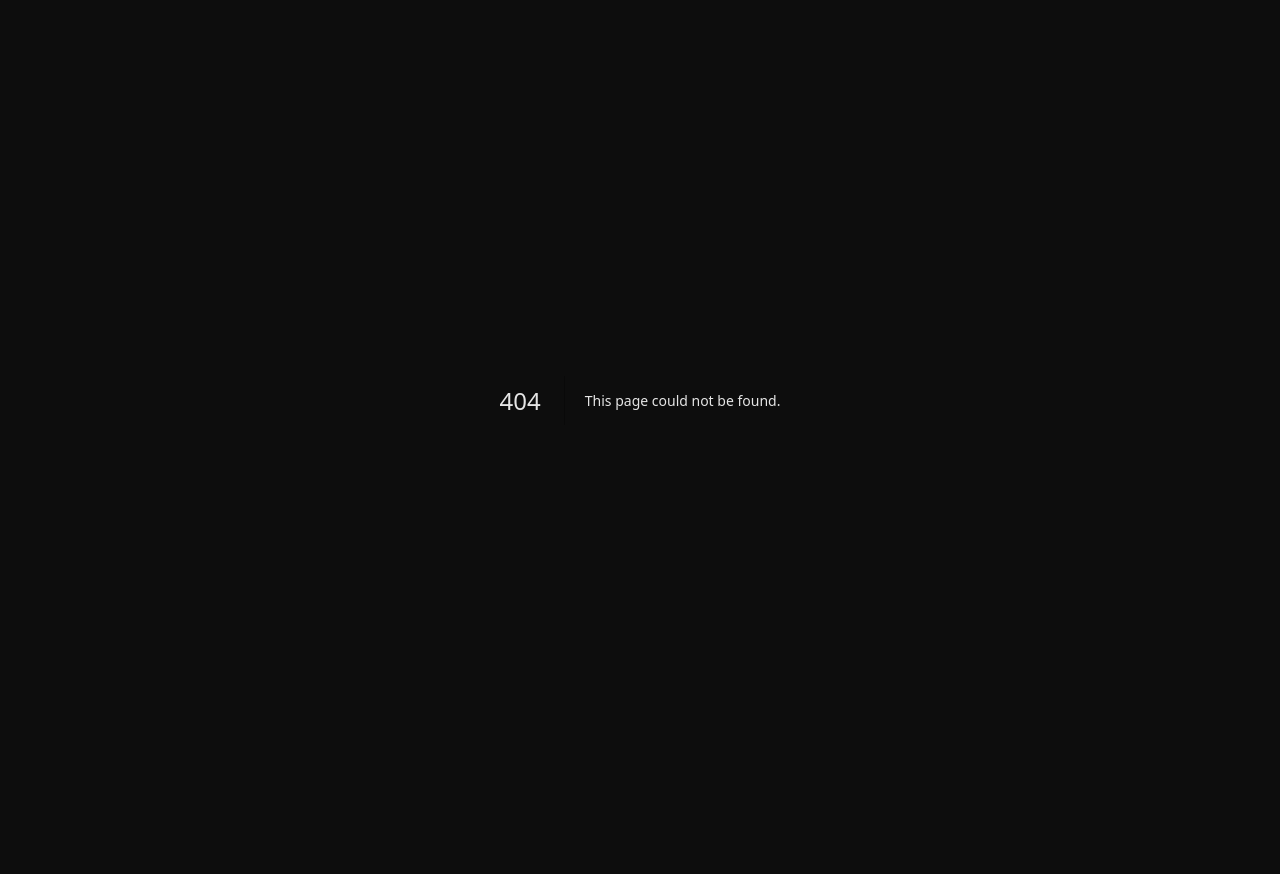
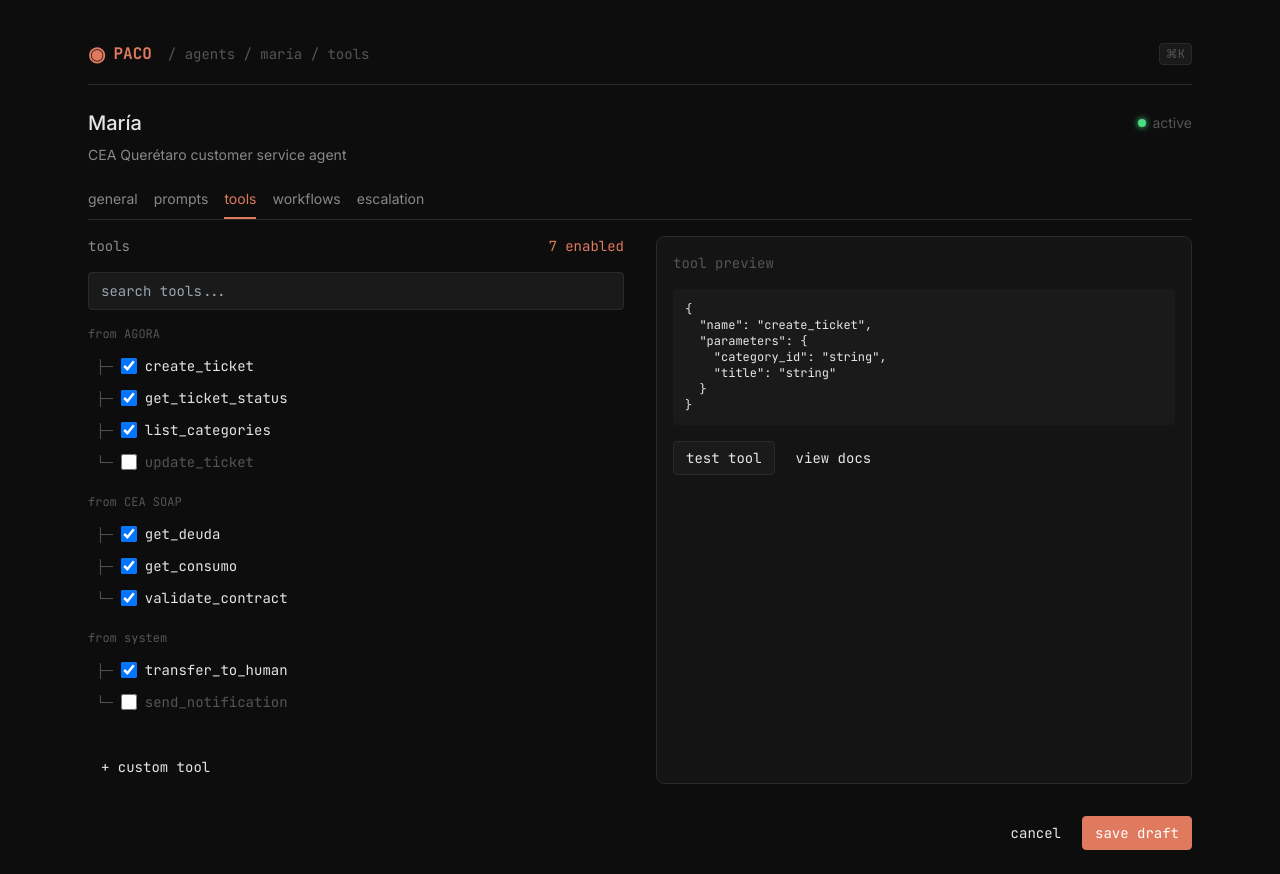
Before and after one commit to fcamachol/paco, a Next.js app: page /agents/1/configure in a window 1280 px wide. Before the commit this address had no page. Before the commit the page ends 800 px from the top, so only its background shows below. Built offline with nearby package versions, Linux system fonts and the light colour scheme.

Commit message:
Add agent configuration page with tools tree

```diff
--- /dev/null
+++ b/app/agents/[id]/configure/page.tsx
@@ -0,0 +1,115 @@
+'use client'
+import { useState } from 'react'
+
+const toolGroups = [
+  {
+    source: 'AGORA',
+    tools: [
+      { name: 'create_ticket', description: 'Create ticket', enabled: true },
+      { name: 'get_ticket_status', description: 'Check ticket by folio', enabled: true },
+      { name: 'list_categories', description: 'Get categories', enabled: true },
+      { name: 'update_ticket', description: 'Modify ticket', enabled: false },
+    ]
+  },
+  {
+    source: 'CEA SOAP',
+    tools: [
+      { name: 'get_deuda', description: 'Query balance', enabled: true },
+      { name: 'get_consumo', description: 'Get consumption', enabled: true },
+      { name: 'validate_contract', description: 'Verify contract', enabled: true },
+    ]
+  },
+  {
+    source: 'system',
+    tools: [
+      { name: 'transfer_to_human', description: 'Escalate', enabled: true },
+      { name: 'send_notification', description: 'Push notification', enabled: false },
+    ]
+  }
+]
+
+function Nav() {
+  return (
+    <nav className="nav">
+      <div className="flex items-center gap-4">
+        <span className="nav-brand"><span className="text-xl">◉</span> PACO</span>
+        <span className="nav-breadcrumb">/ agents / maría / tools</span>
+      </div>
+      <span className="kbd">⌘K</span>
+    </nav>
+  )
+}
+
+export default function AgentConfig() {
+  const [groups, setGroups] = useState(toolGroups)
+  const [activeTab, setActiveTab] = useState('tools')
+  const tabs = ['general', 'prompts', 'tools', 'workflows', 'escalation']
+
+  const toggleTool = (gi: number, ti: number) => {
+    const newGroups = [...groups]
+    newGroups[gi].tools[ti].enabled = !newGroups[gi].tools[ti].enabled
+    setGroups(newGroups)
+  }
+
+  const enabledCount = groups.reduce((a, g) => a + g.tools.filter(t => t.enabled).length, 0)
+
+  return (
+    <div className="page">
+      <Nav />
+      <div className="mb-6">
+        <div className="flex items-center justify-between mb-2">
+          <h1 className="text-xl font-medium">María</h1>
+          <div className="flex items-center gap-1.5 text-sm">
+            <span className="status-dot active" />
+            <span className="text-text-muted">active</span>
+          </div>
+        </div>
+        <p className="text-text-secondary text-sm">CEA Querétaro customer service agent</p>
+      </div>
+      <div className="tabs">
+        {tabs.map(tab => (
+          <button key={tab} className={`tab ${activeTab === tab ? 'active' : ''}`} onClick={() => setActiveTab(tab)}>{tab}</button>
+        ))}
+      </div>
+      <div className="grid grid-cols-1 lg:grid-cols-2 gap-8">
+        <div>
+          <div className="flex items-center justify-between mb-4">
+            <div className="section-title mb-0">tools</div>
+            <span className="text-accent font-mono text-sm">{enabledCount} enabled</span>
+          </div>
+          <input type="text" className="input mb-4" placeholder="search tools..." />
+          <div className="font-mono text-sm">
+            {groups.map((group, gi) => (
+              <div key={group.source} className="mb-4">
+                <div className="text-text-muted text-xs mb-2">from {group.source}</div>
+                {group.tools.map((tool, ti) => (
+                  <div key={tool.name} className="tree-item group" onClick={() => toggleTool(gi, ti)}>
+                    <span className="text-text-muted">{ti === group.tools.length - 1 ? '└─' : '├─'}</span>
+                    <input type="checkbox" className="w-4 h-4" checked={tool.enabled} onChange={() => toggleTool(gi, ti)} onClick={e => e.stopPropagation()} />
+                    <span className={tool.enabled ? '' : 'text-text-muted'}>{tool.name}</span>
+                    <span className="text-text-muted text-xs ml-auto opacity-0 group-hover:opacity-100">{tool.description}</span>
+                  </div>
+                ))}
+              </div>
+            ))}
+          </div>
+          <button className="btn btn-ghost mt-4">+ custom tool</button>
+        </div>
+        <div className="card">
+          <div className="text-text-muted text-sm mb-4 font-mono">tool preview</div>
+          <div className="debug-json">
+            <pre>{JSON.stringify({ name: "create_ticket", parameters: { category_id: "string", title: "string" } }, null, 2)}</pre>
+          </div>
+          <div className="mt-4 flex gap-2">
+            <button className="btn">test tool</button>
+            <button className="btn btn-ghost">view docs</button>
+          </div>
+        </div>
+      </div>
+      <div className="mt-8 flex justify-end gap-2">
+        <button className="btn btn-ghost">cancel</button>
+        <button className="btn btn-primary">save draft</button>
+      </div>
+    </div>
+  )
+}
```
